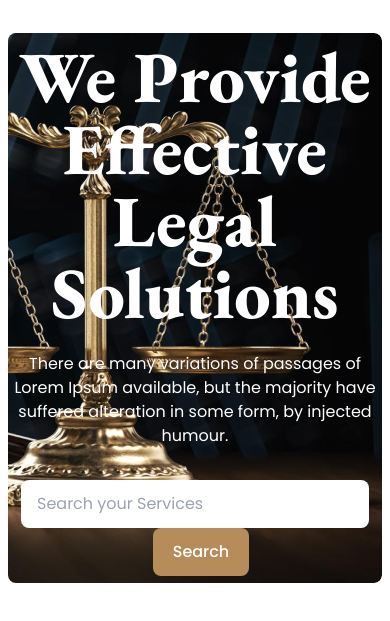
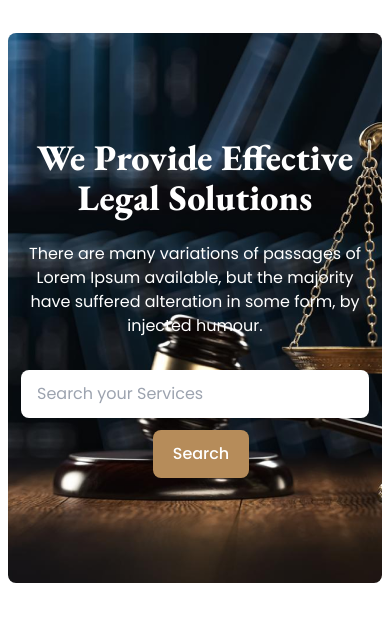
Before and after one commit to abunaim5/legal-solutions, a plain HTML site: page index.html in a window 390 px wide. Shown: the part 79-700 px from the top of the page. Drawn offline with nearby package versions, Linux system fonts and the light colour scheme.

Commit message:
finished banner section with responsive all devices

```diff
--- a/index.html
+++ b/index.html
@@ -90,16 +90,16 @@
         <!-- banner section start -->
         <section class="max-w-7xl mx-auto mt-5 p-2 lg:mt-12">
             <div
-                class="flex flex-col items-center justify-center min-h-[550px] bg-cover bg-no-repeat bg-right lg:bg-center bg-[url('./images/banner.png')] rounded-lg">
+                class="flex flex-col items-center justify-center min-h-[550px] object-cover bg-cover bg-no-repeat bg-center md:bg-right lg:bg-center bg-[url('./images/banner.png')] rounded-lg p-3">
                 <div class="text-center text-white">
-                    <h1 class="text-7xl font-extrabold font-garamond mb-6">
+                    <h1 class="text-4xl lg:text-7xl font-extrabold font-garamond mb-6">
                         We Provide Effective <br>
                         Legal Solutions
                     </h1>
                     <p class="text-base font-normal font-poppins max-w-[679px] mx-auto">There are many variations of
                         passages of Lorem Ipsum available, but the majority have suffered alteration in some form, by
                         injected humour.</p>
-                    <div class="mt-8 space-x-3">
+                    <div class="mt-8 space-x-3 space-y-3">
                         <input class="border-none outline-none
                         px-4 py-3 text-color-gray test-base font-poppins rounded-lg" type="search"
                             placeholder="Search your Services">
```
